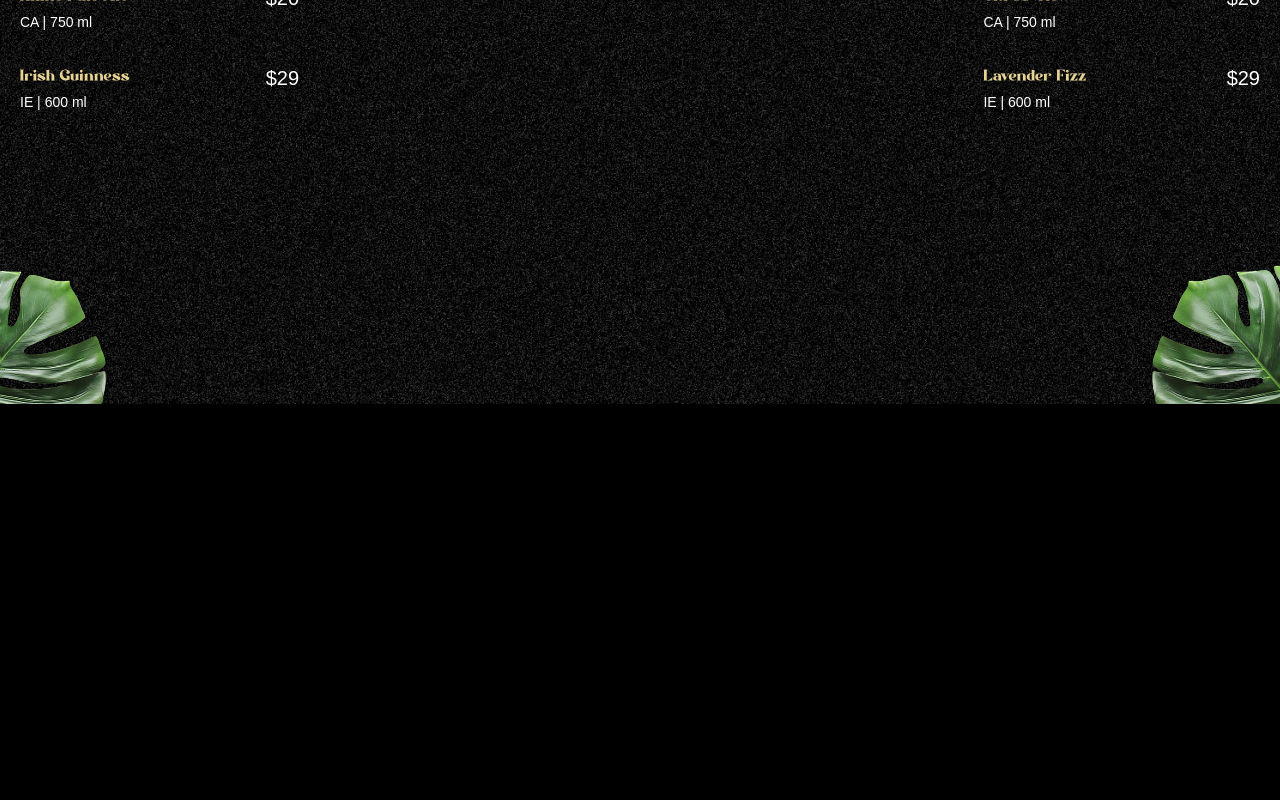
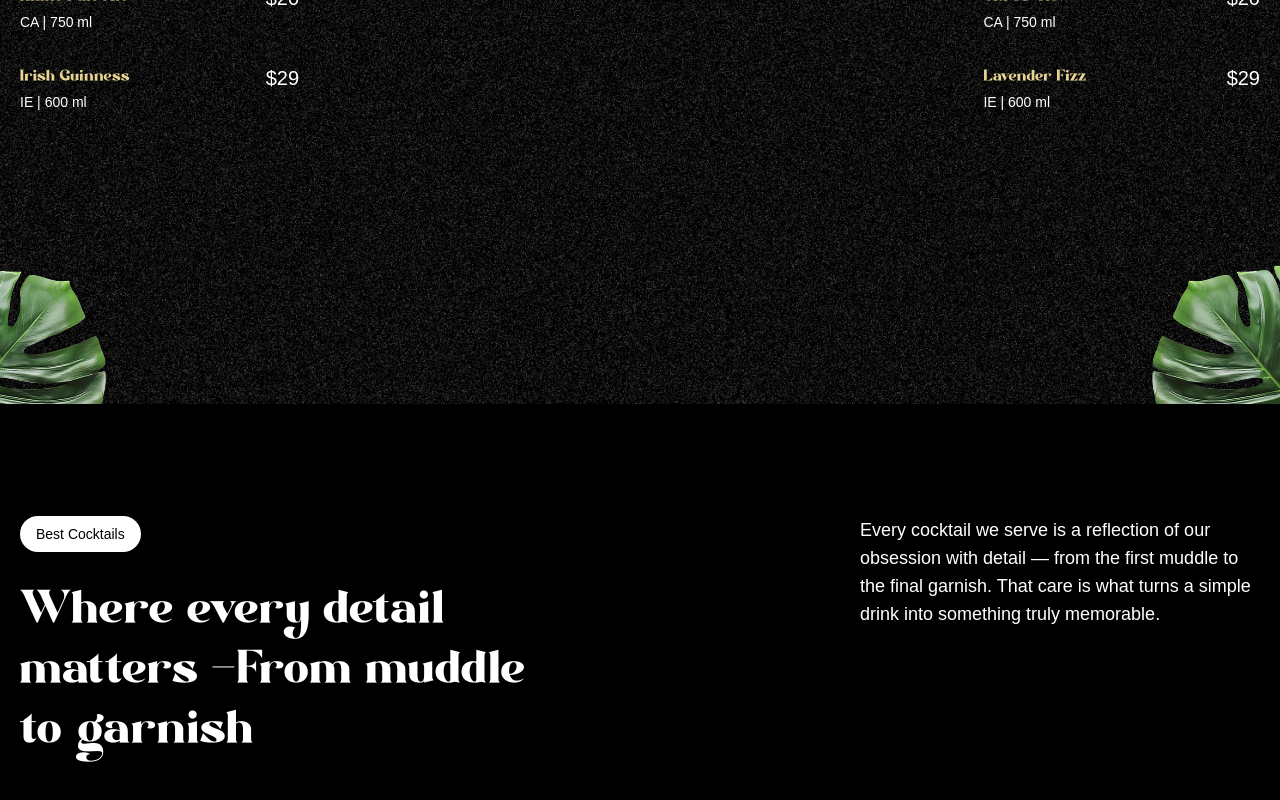
Before and after one commit to Kaustubhhub/velvet-pour-landing-page, a React (Vite) app: page / in a window 1280 px wide. Shown: the part 1196-1996 px from the top of the page. Before the commit the page ends 1600 px from the top, so only its background shows below. Built offline with nearby package versions, Linux system fonts and the light colour scheme; a web font is replaced by a local one.

Commit message:
added about section

```diff
--- a/src/App.tsx
+++ b/src/App.tsx
@@ -3,6 +3,7 @@
 import { ScrollTrigger, SplitText } from 'gsap/all'
 import Hero from './components/Hero'
 import Cocktails from './components/Cocktails'
+import About from './components/About'
 gsap.registerPlugin(ScrollTrigger, SplitText)
 
 
@@ -10,9 +11,10 @@
   return (
     <main>
       <Navbar />
-      <Hero/>
-      <Cocktails/>
-     </main>
+      <Hero />
+      <Cocktails />
+      <About />
+    </main>
   )
 }
 
--- /dev/null
+++ b/src/components/About.tsx
@@ -0,0 +1,26 @@
+const About = () => {
+    return (
+        <div id="about">
+            <div className="mb-16 md:px-0 px-5">
+                <div className="content">
+                    <div className="md:col-span-8">
+                        <p className="badge">Best Cocktails</p>
+                        <h2>
+                            Where every detail matters <span className="text-white">-</span>
+                            From muddle to garnish
+                        </h2>
+                    </div>
+                    <div className="sub-content">
+                        <p>
+                            Every cocktail we serve is a reflection of our obsession with detail —
+                            from the first muddle to the final garnish. That care is what turns
+                            a simple drink into something truly memorable.
+                        </p>
+                    </div>
+                </div>
+            </div>
+        </div>
+    )
+}
+
+export default About
```
